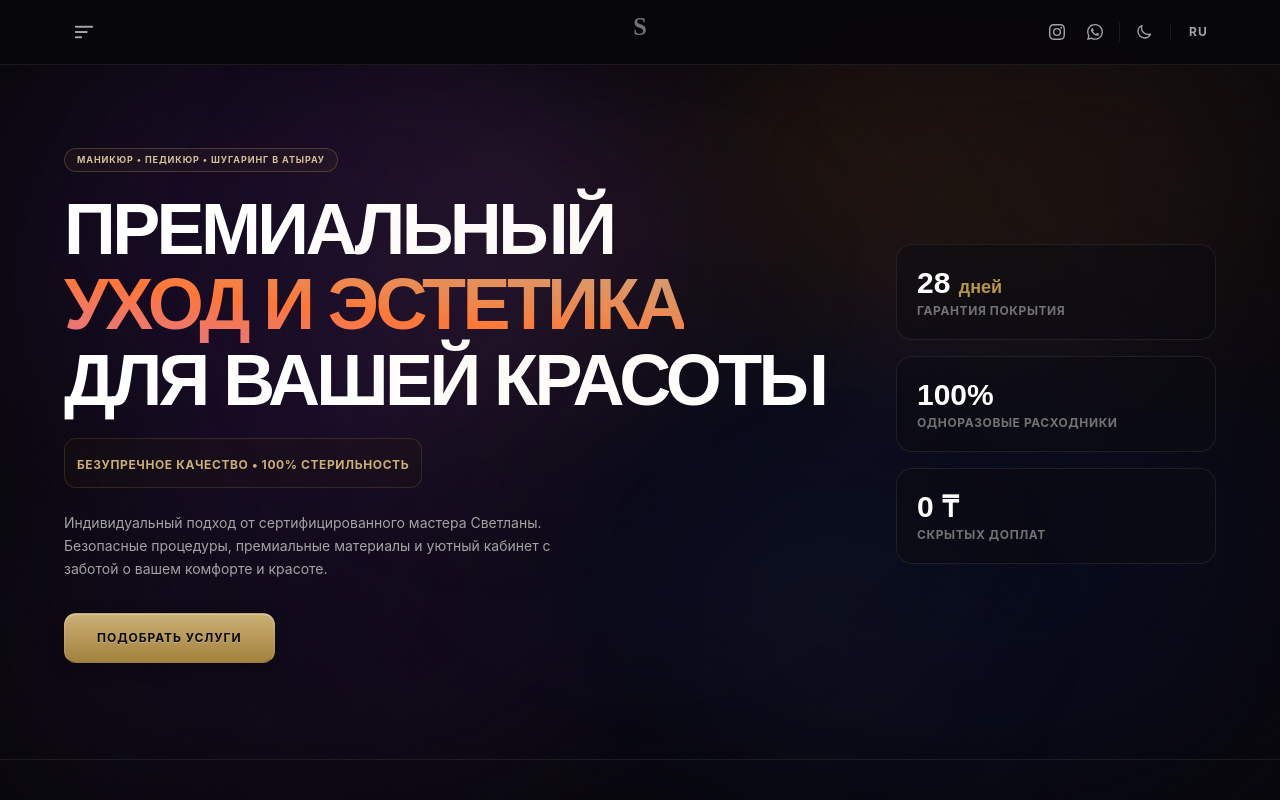
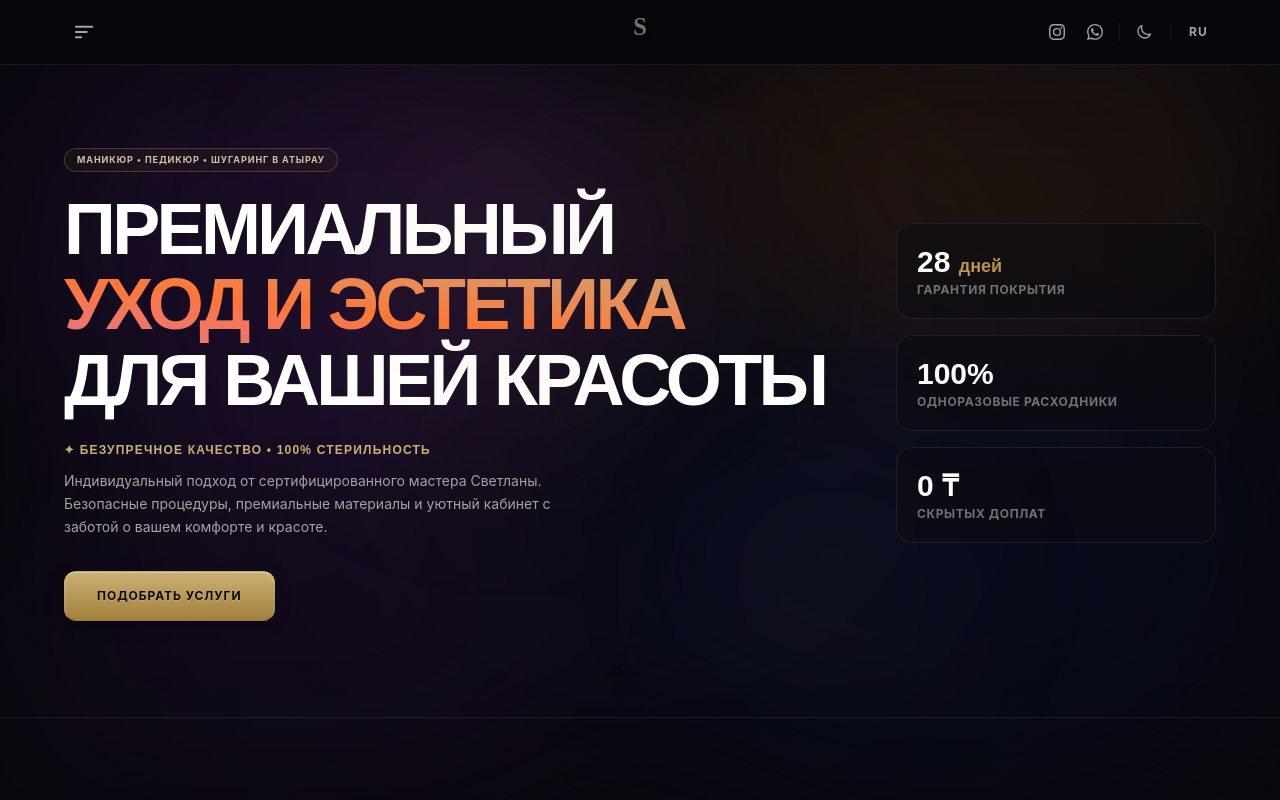
Before and after one commit to COMBINATORR/Nail-Master, a React (Vite) app: page / in a window 1280 px wide. Shown: the top 800 px of the page. Built offline with nearby package versions, Linux system fonts and the light colour scheme; the HTML template or start-up script is replaced by a standard one; a web font is replaced by a local one.

Commit message:
style: fix clipping of animated text gradient and merge subtitle badge into description typography

```diff
--- a/src/components/AnimatedGradientText.jsx
+++ b/src/components/AnimatedGradientText.jsx
@@ -4,7 +4,7 @@ export const AnimatedGradientText = ({ children, className = '' }) => {
   return (
     <span
       className={`inline-block bg-gradient-to-tr from-[#A855F7] via-[#FF4B91] via-[#FF7636] to-[#00D2C4]
-                 bg-[length:300%_300%] animate-gradient-flow bg-clip-text text-transparent ${className}`}
+                 bg-[length:300%_300%] animate-gradient-flow bg-clip-text text-transparent px-[0.15em] mx-[-0.15em] ${className}`}
     >
       {children}
     </span>
--- a/src/components/Hero.jsx
+++ b/src/components/Hero.jsx
@@ -24,16 +24,18 @@ export const Hero = ({ scrollToServices }) => {
             <div className="inline-flex items-center border border-bronze-500/30 bg-bronze-500/5 px-3 py-1 rounded-full mb-5">
               <span className="text-bronze-300 font-bold tracking-widest text-[9px] uppercase">{t('heroSuperTitle')}</span>
             </div>
-            <h1 className={`font-display font-black tracking-tighter ${textPrimary} leading-[1.05] uppercase mb-5
+            <h1 className={`font-display font-black tracking-tighter ${textPrimary} leading-[1.05] uppercase mb-6
                            text-4xl sm:text-5xl lg:text-6xl xl:text-7xl`}>
               {t('heroTitlePre')}
               <AnimatedGradientText>{t('heroTitleHighlight')}</AnimatedGradientText>
               {t('heroTitlePost')}
             </h1>
-            <div className="border border-bronze-500/20 bg-bronze-950/20 rounded-xl p-3 mb-6 inline-block">
-              <span className="text-bronze-400 font-sans font-bold text-xs tracking-wider uppercase">{t('heroSubtitle')}</span>
-            </div>
-            <p className={`${textSecondary} text-sm leading-relaxed max-w-lg mx-auto lg:mx-0 mb-8`}>{t('heroDesc')}</p>
+            <p className={`${textSecondary} text-sm leading-relaxed max-w-lg mx-auto lg:mx-0 mb-8`}>
+              <span className="block text-bronze-400 font-display font-bold text-xs tracking-widest uppercase mb-3">
+                ✦ {t('heroSubtitle')}
+              </span>
+              {t('heroDesc')}
+            </p>
             <button onClick={scrollToServices} id="hero-cta-btn"
               className="w-full lg:w-auto btn-premium-tactile px-8 py-4 rounded-xl text-xs uppercase transition-all duration-300">
               {t('heroCta')}
```
